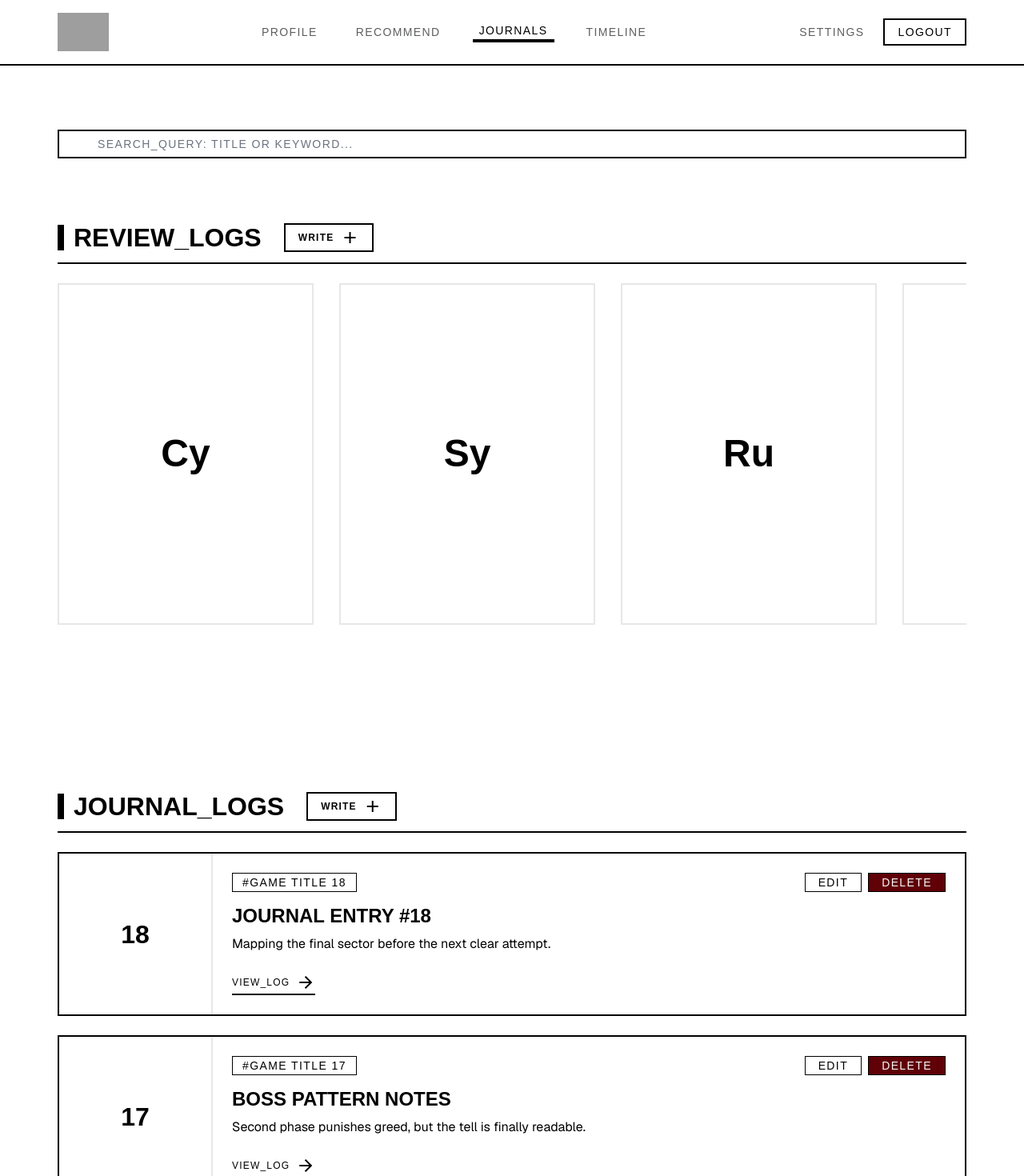
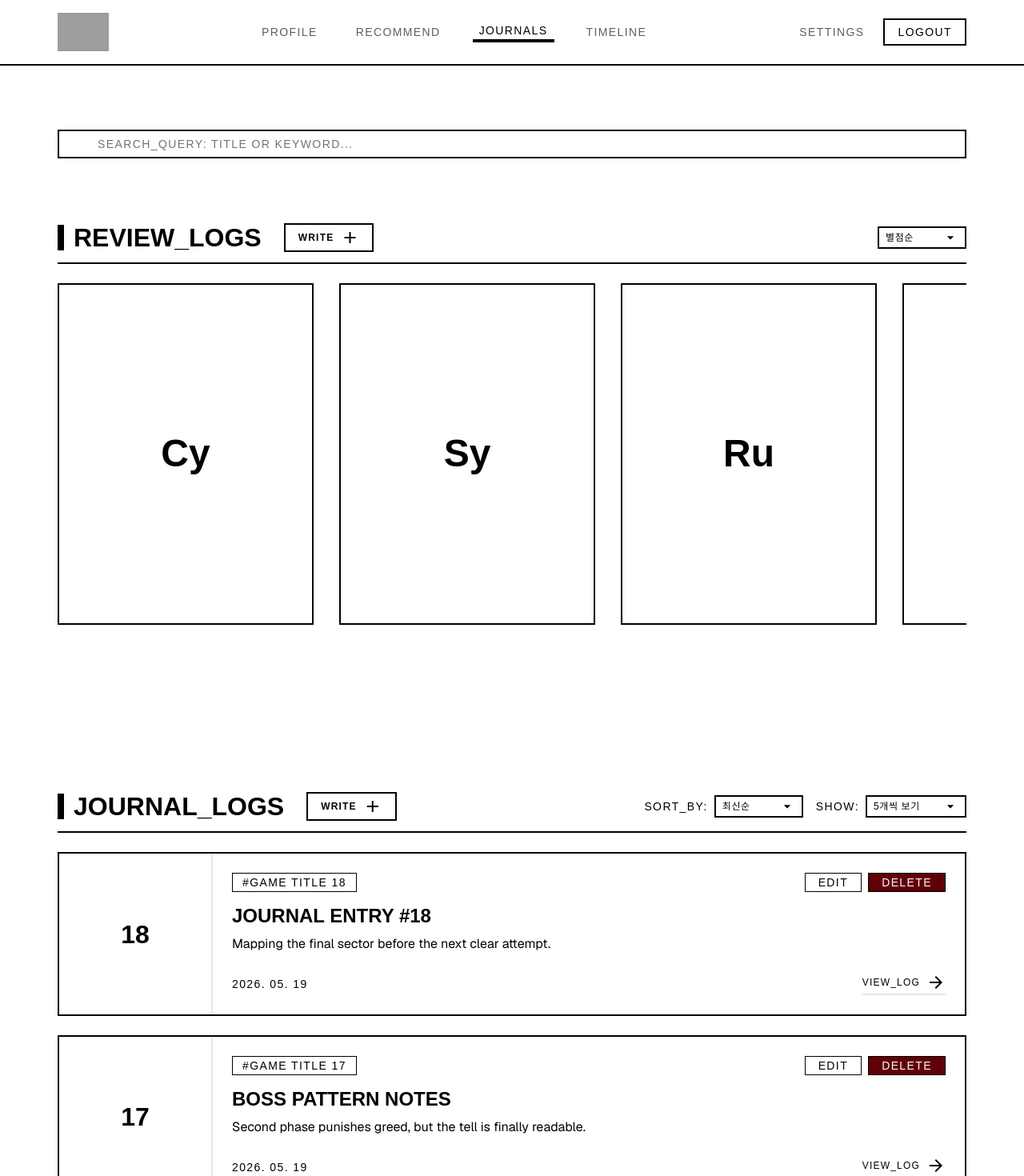
Before and after one commit to KDA1325/SW-AI-W15-FRAMEWORK, a React (Vite) app in the folder client/: page /journals in a window 1280 px wide. Shown: the top 1470 px of the page at 80% size. Built offline with nearby package versions, Linux system fonts and the light colour scheme; no server answers; grey boxes are pictures that could not be loaded; a web font is replaced by a local one.

Commit message:
feat: 저널 목록 정렬과 표시 옵션 추가

```diff
--- a/client/src/pages/Journals.tsx
+++ b/client/src/pages/Journals.tsx
@@ -51,14 +51,18 @@ function Journals() {
                 WRITE <span className="material-symbols-outlined text-sm">add</span>
               </Link>
             </h2>
+            <select className="bg-surface-container-low border-2 border-[var(--gjc-primary)] px-2 py-1 text-xs font-ui-button focus:outline-none cursor-pointer uppercase tracking-wider pr-12 transition-colors duration-200">
+              <option value="rating">별점순</option>
+              <option value="latest">최신순</option>
+              <option value="oldest">오래된 순</option>
+            </select>
           </div>
 
           {/* TODO: 카드 클릭 후 드래그로 스크롤 가능하게 처리 */}
-          {/* TODO: 정렬 옵션 */}
           <div className="flex gap-8 overflow-x-auto pb-12" id="reviews-scroll-container">
             {reviews.map(([title, rating, copy]) => (
               <article className="group relative w-[320px] flex-shrink-0 cursor-crosshair" key={title}>
-                <div className="relative flex aspect-[3/4] items-center justify-center overflow-hidden border-2 border-primary bg-surface-container-high grayscale transition-all duration-300 hover:grayscale-0">
+                <div className="relative flex aspect-[3/4] items-center justify-center overflow-hidden border-2 border-[var(--gjc-primary)] bg-surface-container-high grayscale transition-all duration-300 hover:grayscale-0">
                   <span className="font-headline-xl text-5xl">{title.slice(0, 2)}</span>
                   <div className="absolute inset-0 flex flex-col bg-[var(--gjc-primary)] p-6 text-[var(--gjc-on-primary)] opacity-0 transition-opacity duration-300 group-hover:opacity-100">
                     <div className="absolute right-4 top-4 z-10 flex gap-2">
@@ -93,7 +97,7 @@ function Journals() {
         </section>
 
         <section>
-          {/* TODO: 페이지네이션, 정렬, 보기 개수 선택 옵션 */}
+          {/* TODO: 페이지네이션 */}
           <div className="mb-6 flex items-center justify-between border-b-2 border-[var(--gjc-primary)] pb-3">
             <h2 className="flex items-center gap-3 font-headline-lg text-headline-lg uppercase">
               <div className="w-2 h-8 bg-[var(--gjc-primary)]"></div>
@@ -105,6 +109,23 @@ function Journals() {
                 WRITE <span className="material-symbols-outlined text-sm">add</span>
               </Link>
             </h2>
+            <div className="flex flex-wrap items-center gap-4 font-label-caps text-xs tracking-wider">
+              <div className="flex items-center gap-2">
+                <span className="font-label-caps">SORT_BY:</span>
+                <select className="bg-surface-container-low border-2 border-[var(--gjc-primary)] px-2 py-1 text-xs font-ui-button focus:outline-none cursor-pointer uppercase tracking-wider pr-12 transition-colors duration-200" id="sort-select">
+                  <option value="latest">최신순</option>
+                  <option value="oldest">오래된 순</option>
+                </select>
+              </div>
+              <div className="flex items-center gap-2">
+                <span className="font-label-caps">SHOW:</span>
+                <select className="bg-surface-container-low border-2 border-[var(--gjc-primary)] px-2 py-1 text-xs font-ui-button focus:outline-none cursor-pointer uppercase tracking-wider pr-12 transition-colors duration-200" id="per-page-select">
+                  <option value="5">5개씩 보기</option>
+                  <option value="10">10개씩 보기</option>
+                  <option value="15">15개씩 보기</option>
+                </select>
+              </div>
+            </div>
           </div>
 
           <div className="flex flex-col gap-6">
@@ -139,11 +160,12 @@ function Journals() {
                     {title}
                   </h3>
                   <p className="mb-6 font-body-md text-body-md text-on-surface">{copy}</p>
-                  <Link
-                    className="mt-auto flex w-fit items-center gap-2 border-b-2 border-[var(--gjc-primary)] pb-0.5 font-ui-button text-xs uppercase tracking-widest text-primary transition-colors hover:bg-primary hover:text-on-primary"
-                    to="/journal-detail"
-                  >
-                    VIEW_LOG <span className="material-symbols-outlined text-sm">arrow_forward</span>
+                  <Link className="mt-auto flex items-center justify-between" to="/journal-detail">
+                    <span className="font-label-caps text-xs tracking-wider text-secondary">2026. 05. 19</span>
+                    <span className="flex items-center gap-2 border-b-2 border-primary pb-0.5 font-ui-button text-xs uppercase tracking-widest text-primary transition-colors hover:bg-primary hover:text-on-primary">
+                      VIEW_LOG
+                      <span className="material-symbols-outlined text-sm">arrow_forward</span>
+                    </span>
                   </Link>
                 </div>
               </article>
```
